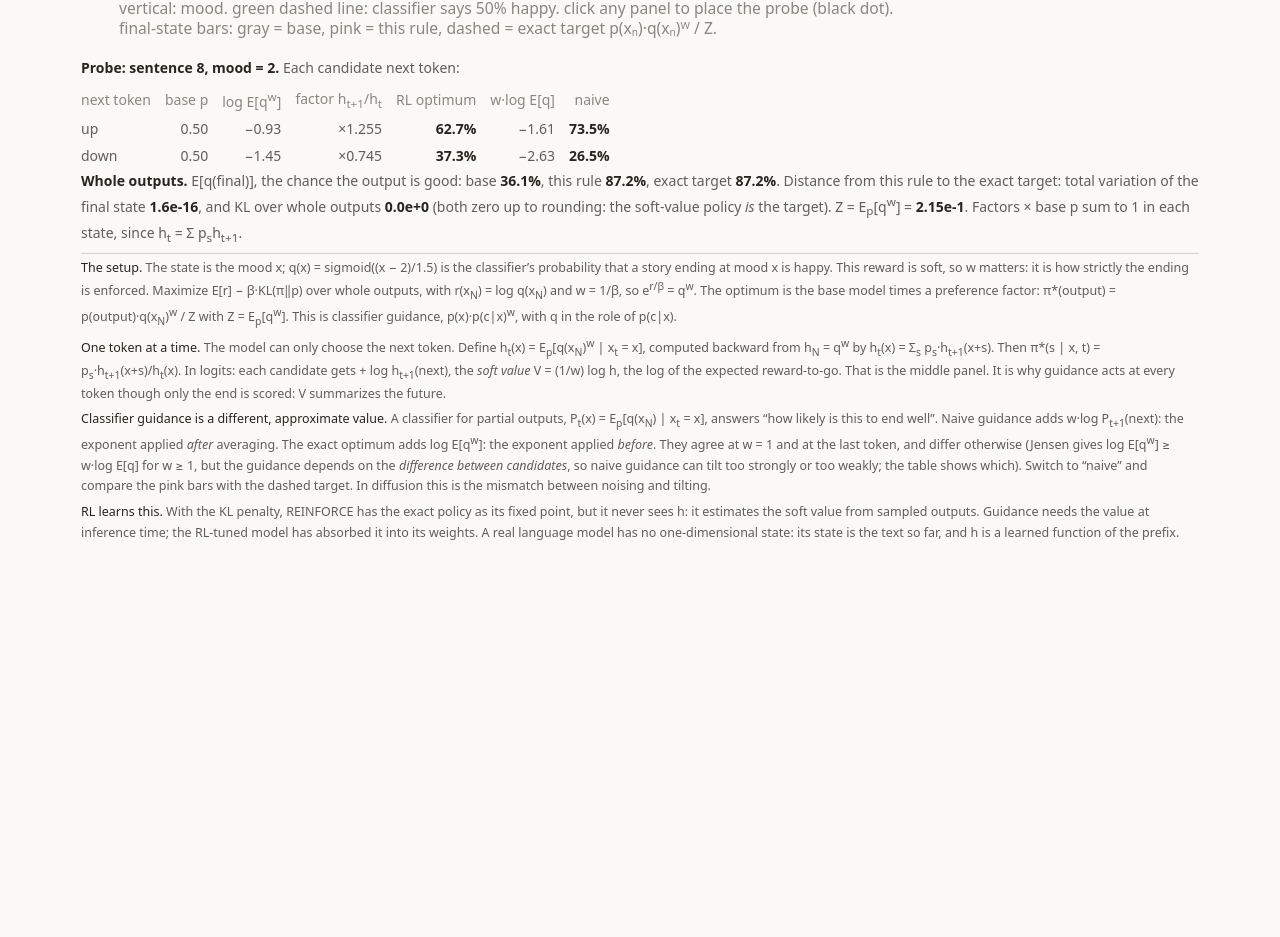
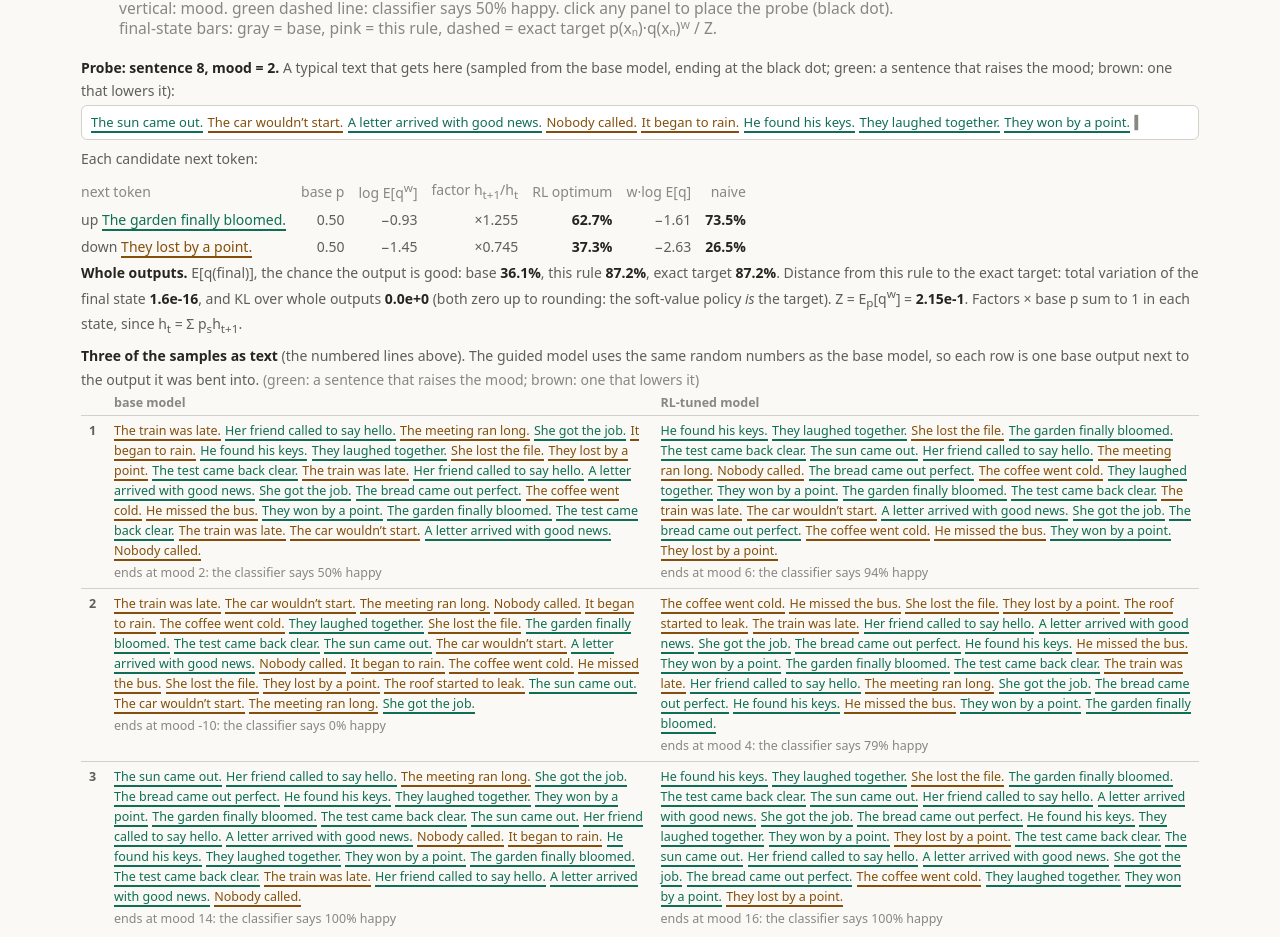
Before and after one commit to CS7150/classdemos, a plain HTML site: page docs/demos/rl/rl-is-guidance.html in a window 1280 px wide. Shown: the part 690-1627 px from the top of the page. Before the commit the page ends 1253 px from the top, so only its background shows below. Drawn offline with Linux system fonts and the light colour scheme.

Commit message:
rl-is-guidance: show the text of the probe and of three sample rollouts
The black dot now comes with a typical text that arrives at it, each candidate
next token shows an example phrase, and three numbered rollouts are written out
as text, base model next to the guided model (same random numbers).

Co-Authored-By: Claude Sonnet 5.5 <noreply@anthropic.com>

```diff
--- a/docs/demos/rl/rl-is-guidance.html
+++ b/docs/demos/rl/rl-is-guidance.html
@@ -24,6 +24,17 @@ label.cb{font-size:12.5px}
 .cap div+div{margin-top:5px}
 .nav{display:flex;align-items:baseline;gap:10px}
 svg text{font-family:inherit}
+.txt{background:var(--surface);border:1px solid var(--border);border-radius:6px;padding:6px 9px;margin:3px 0 7px;line-height:1.65;font-size:13px}
+.txt.mono{font-family:ui-monospace,Menlo,Consolas,monospace;font-size:12.5px}
+.txt .cur{color:var(--text-muted)}
+.tk{border-bottom:2px solid currentColor;margin-right:1px}
+.ro{width:100%;border-collapse:collapse;font-size:12.5px;line-height:1.6;table-layout:fixed}
+.ro th{text-align:left;font-weight:600;padding:2px 8px;color:var(--text-muted)}
+.ro td{vertical-align:top;padding:5px 8px;border-top:1px solid var(--border)}
+.ro th:first-child,.ro td.n{width:2em}
+.ro td.n{font-weight:700}
+.ro .fin{display:block;color:var(--text-muted);margin-top:2px}
+.ro .mono{font-family:ui-monospace,Menlo,Consolas,monospace}
 </style>
 </head>
 <body>
@@ -48,6 +59,7 @@ svg text{font-family:inherit}
 </svg>
 
 <div class="rd" id="readout"></div>
+<div class="rd" id="rollouts"></div>
 <div class="cap" id="caption"></div>
 
 <script>
@@ -73,13 +85,37 @@ var SC={
   intro:'A program has 16 tokens: &ldquo;(&rdquo; (probability .35), &ldquo;)&rdquo; (.35) or some other token (.30): that is the base code model. It only counts as valid if the brackets balance: never close one that is not open, and end with none open. Guidance steers every token so that the program can still be completed validly.',
   setup:'The state is the number of open brackets. A program is dead the moment the count goes below zero, and valid only if it ends at zero. The reward is hard: q is 0 or 1, so q<sup>w</sup> = q for every w &gt; 0 and the RL optimum does not depend on w at all. It is exactly the base model <em>conditioned on being valid</em>, which is what constrained decoding computes. Naive guidance with w &ne; 1 is then simply wrong.'}
 };
-var SK='mood',S=SC[SK],N,MS,OFF,W,WV=3,LH,LP,MODE='exact',PR={t:8,x:2},UU=[],NP=40,REACH,SEED=5;
+/* ---------- concrete text for each token: one pool of phrases per kind of step ---------- */
+var WORDS={
+ mood:[['The sun came out.','She got the job.','They laughed together.','The test came back clear.','A letter arrived with good news.','He found his keys.','The garden finally bloomed.','Her friend called to say hello.','The bread came out perfect.','They won by a point.'],
+       ['The car wouldn\u2019t start.','It began to rain.','She lost the file.','The train was late.','Nobody called.','He missed the bus.','The roof started to leak.','The meeting ran long.','The coffee went cold.','They lost by a point.']],
+ poem:[['sky','moon','green','slow','night','cold','bright','soft'],
+       ['water','silent','morning','river','golden','shadow','window','winter'],
+       ['memory','tomorrow','forever','wandering','beautiful','remember','delicate','melody']],
+ code:[['('],[')'],['x','+','foo','1','y','*','len','2']]};
+var TCOL={mood:['var(--green-ink)','var(--warm-ink)'],poem:['var(--blue-ink)','var(--warm-ink)','var(--green-ink)'],code:['var(--pink-ink)','var(--pink-ink)','var(--text-secondary)']};
+var LEG={mood:'green: a sentence that raises the mood; brown: one that lowers it',poem:'blue: 1-syllable word; brown: 2 syllables; green: 3 syllables',code:'pink: a bracket; gray: any other token'};
+function phr(j,t,salt){var pool=WORDS[SK][j];return pool[(t*7+j*3+salt*5)%pool.length];}
+function toks(idx,salt){return idx.map(function(j,t){return '<span class="tk" style="color:'+TCOL[SK][j]+'">'+phr(j,t,salt)+'</span>';}).join(' ');}
+function finalText(x,dead){
+ if(SK==='mood')return 'ends at mood '+x+': the classifier says '+Math.round(100*qv(x))+'% happy';
+ if(SK==='poem')return x+' syllables'+(x===10?' \u2713 exactly ten':' (target 10)');
+ return dead||x!==0?'not balanced \u2717':'balanced \u2713';}
+function stepIdx(p){var o=[];for(var t=0;t<p.length-1;t++){var dx=p[t+1]-p[t],j=0;for(var k=0;k<S.steps.length;k++)if(S.steps[k][0]===dx){j=k;break;}o.push(j);}return o;}
+var FW=[];
+function buildFW(){FW=[{0:1}];for(var t=0;t<N;t++){var nx={};Object.keys(FW[t]).forEach(function(xs){var x=+xs,m=FW[t][xs];if(S.dead(x))return;S.steps.forEach(function(s){nx[x+s[0]]=(nx[x+s[0]]||0)+m*s[1];});});FW.push(nx);}}
+// a typical valid text that arrives at the probe: sample the path backward from (t, x) under the base model
+function prefixSteps(t,x){var r=rngFn(9001+t*131+(x+60)*17),idx=[],cx=x;
+ for(var tt=t;tt>0;tt--){var opts=[],tot=0;S.steps.forEach(function(s,j){var px=cx-s[0],f=(FW[tt-1][px]||0);if(f>0&&!S.dead(px)){var w=s[1]*f;opts.push([j,w]);tot+=w;}});
+  if(!tot)break;var u=r()*tot,j2=opts[0][0];for(var k=0;k<opts.length;k++){if(u<opts[k][1]){j2=opts[k][0];break;}u-=opts[k][1];}idx.unshift(j2);cx-=S.steps[j2][0];}
+ return idx;}
+var SK='mood',S=SC[SK],N,MS,OFF,W,WV=3,LH,LP,MODE='exact',PR={t:8,x:2},UU=[],NP=40,NSHOW=3,REACH,SEED=5;
 function $(id){return document.getElementById(id);}
 function lse(a,b){var m=Math.max(a,b);return m+Math.log(Math.exp(a-m)+Math.exp(b-m));}
 function I(x){return x+OFF;}
 function init(){S=SC[SK];N=S.N;MS=Math.max.apply(null,S.steps.map(function(s){return Math.abs(s[0]);}));OFF=MS*(N+2);W=2*OFF+1;
  REACH=[];var cur={0:1};REACH.push(Object.keys(cur).map(Number));for(var t=0;t<N;t++){var nx={};Object.keys(cur).forEach(function(x){S.steps.forEach(function(s){nx[+x+s[0]]=1;});});cur=nx;REACH.push(Object.keys(cur).map(Number));}
- var tmid=Math.min(N-2,8);PR=SK==='mood'?{t:8,x:2}:SK==='poem'?{t:3,x:5}:{t:6,x:2};}
+ var tmid=Math.min(N-2,8);PR=SK==='mood'?{t:8,x:2}:SK==='poem'?{t:3,x:5}:{t:6,x:2};buildFW();}
 // L[t][i] = log E_p[ q(x_N)^k | x_t = i-OFF ]  by  h_t(x) = sum_s p_s h_{t+1}(x+s),  h_N = q^k;  a dead state has h = 0
 function backward(k){var L=[],last=[],i;for(i=0;i<W;i++){var x=i-OFF;last[i]=S.dead(x)?DEAD:k*S.q(x);}L[N]=last;
  for(var t=N-1;t>=0;t--){var row=[],nx=L[t+1];for(i=0;i<W;i++){var x=i-OFF;if(S.dead(x)){row[i]=DEAD;continue;}var acc=null;S.steps.forEach(function(s){var v=Math.log(s[1])+nx[Math.max(0,Math.min(W-1,i+s[0]))];acc=acc===null?v:lse(acc,v);});row[i]=acc;}L[t]=row;}return L;}
@@ -114,9 +150,11 @@ function hist(i,dists,maxp){var s='',x0=PX[i]+PW+4,h=S.cell/2;
  dists.forEach(function(D){var d=D.d;if(D.fill){for(var x=Math.ceil(S.ylo);x<=S.yhi;x++){var p=d[I(x)];if(p>1e-12)s+='<rect x="'+x0+'" y="'+my(x+h).toFixed(1)+'" width="'+(p/maxp*36).toFixed(1)+'" height="'+(my(x-h)-my(x+h)).toFixed(1)+'" fill="'+D.fill+'" opacity="'+(D.op||.8)+'"/>';}}
   else{var pts='';for(var x=Math.ceil(S.ylo);x<=S.yhi;x++){var p=d[I(x)];if(p>1e-12||pts)pts+=(pts?'L':'M')+(x0+p/maxp*36).toFixed(1)+' '+my(x).toFixed(1);}s+='<path d="'+pts+'" fill="none" stroke="'+D.stroke+'" stroke-width="1.6" stroke-dasharray="3 2"/>';}});
  return s;}
-function pathsSvg(i,fn){var s='';for(var k=0;k<NP;k++){var p=path(k,fn),d='';p.forEach(function(x,t){d+=(t?'L':'M')+tx(i,t).toFixed(1)+' '+my(x).toFixed(1);});
- var g=ok(p[N])&&!p.some(function(x){return S.dead(x);});
- s+='<path d="'+d+'" fill="none" stroke="'+(g?COLP:COLB)+'" stroke-width="1.3" opacity="'+(g?.75:.4)+'"/>';}return s;}
+function pathsSvg(i,fn){var s='',lab='';for(var k=0;k<NP;k++){var p=path(k,fn),d='';p.forEach(function(x,t){d+=(t?'L':'M')+tx(i,t).toFixed(1)+' '+my(x).toFixed(1);});
+ var g=ok(p[N])&&!p.some(function(x){return S.dead(x);}),hl=k<NSHOW;
+ s+='<path d="'+d+'" fill="none" stroke="'+(g?COLP:COLB)+'" stroke-width="'+(hl?2.6:1.3)+'" opacity="'+(hl?1:(g?.75:.4))+'"/>';
+ if(hl){var ex=tx(i,N)+7,ey=my(p[N]);lab+='<circle cx="'+ex.toFixed(1)+'" cy="'+ey.toFixed(1)+'" r="7.5" fill="var(--surface)" stroke="'+(g?COLP:COLB)+'" stroke-width="1.6"/><text x="'+ex.toFixed(1)+'" y="'+(ey+4).toFixed(1)+'" text-anchor="middle" font-size="10.5" font-weight="700" fill="'+INK+'">'+(k+1)+'</text>';}}
+ return s+lab;}
 function arrowSvg(x0,y0,x1,y1,col){var dx=x1-x0,dy=y1-y0,L=Math.hypot(dx,dy);if(L<2)return '';var ux=dx/L,uy=dy/L,hl=Math.min(6,L*.5),hw=hl*.5;
  return '<line x1="'+x0.toFixed(1)+'" y1="'+y0.toFixed(1)+'" x2="'+(x1-ux*hl*.6).toFixed(1)+'" y2="'+(y1-uy*hl*.6).toFixed(1)+'" stroke="'+col+'" stroke-width="1"/><polygon points="'+x1.toFixed(1)+','+y1.toFixed(1)+' '+(x1-ux*hl+uy*hw).toFixed(1)+','+(y1-uy*hl-ux*hw).toFixed(1)+' '+(x1-ux*hl-uy*hw).toFixed(1)+','+(y1-uy*hl+ux*hw).toFixed(1)+'" fill="'+col+'"/>';}
 function fv(v){return v<-500?'&minus;&infin;':v.toFixed(2).replace('-','&minus;');}
@@ -143,15 +181,19 @@ function draw(){
 
  // ---- readout: the arithmetic of the probe ----
  var t0=pt.t,x0=pt.x,hC=LH[t0][I(x0)],pe=stepP(t0,x0,'exact'),pn=stepP(t0,x0,'naive'),rd='';
- rd+='<b>Probe: '+S.unit+' '+t0+', '+S.state+' = '+x0+'.</b> Each candidate next token:<br>';
+ rd+='<b>Probe: '+S.unit+' '+t0+', '+S.state+' = '+x0+'.</b> A typical text that gets here (sampled from the base model, ending at the black dot; '+LEG[SK]+'):<div class="txt'+(SK==='code'?' mono':'')+'">'+(t0>0?toks(prefixSteps(t0,x0),0)+' ':'<span class="cur">(empty so far)</span> ')+'<span class="cur">\u258d</span></div>Each candidate next token:<br>';
  rd+='<table class="bt"><tr><th style="text-align:left">next token</th><th>base p</th><th>log E[q<sup>w</sup>]</th><th>factor h<sub>t+1</sub>/h<sub>t</sub></th><th>RL optimum</th><th>w&middot;log E[q]</th><th>naive</th></tr>';
  S.steps.forEach(function(st,j){var lh=LH[t0+1][I(x0+st[0])],f=Math.exp(lh-hC);
-  rd+='<tr><td style="text-align:left">'+st[2]+'</td><td>'+st[1].toFixed(2)+'</td><td>'+fv(lh)+'</td><td>&times;'+(lh<-500?'0':f.toFixed(3))+'</td><td><b>'+(100*pe[j]).toFixed(1)+'%</b></td><td>'+fv(WV*LP[t0+1][I(x0+st[0])])+'</td><td><b>'+(100*pn[j]).toFixed(1)+'%</b></td></tr>';});
+  rd+='<tr><td style="text-align:left">'+st[2]+' <span class="tk" style="color:'+TCOL[SK][j]+'">'+phr(j,t0,0)+'</span></td><td>'+st[1].toFixed(2)+'</td><td>'+fv(lh)+'</td><td>&times;'+(lh<-500?'0':f.toFixed(3))+'</td><td><b>'+(100*pe[j]).toFixed(1)+'%</b></td><td>'+fv(WV*LP[t0+1][I(x0+st[0])])+'</td><td><b>'+(100*pn[j]).toFixed(1)+'%</b></td></tr>';});
  rd+='</table>';
  var eb=mean(base,qv),eg=mean(gd,qv),et=mean(tgt.d,qv);
  rd+='<b>Whole outputs.</b> E[q(final)], the chance the output is good: base <b class="num">'+(100*eb).toFixed(1)+'%</b>, this rule <b class="num">'+(100*eg).toFixed(1)+'%</b>, exact target <b class="num">'+(100*et).toFixed(1)+'%</b>. Distance from this rule to the exact target: total variation of the final state <b class="num">'+tv(gd,tgt.d).toExponential(1)+'</b>, and KL over whole outputs <b class="num">'+pathKL(MODE).toExponential(1)+'</b>'+(MODE==='exact'?' (both zero up to rounding: the soft-value policy <em>is</em> the target)':'')+'. Z = E<sub>p</sub>[q<sup>w</sup>] = <b class="num">'+tgt.Z.toExponential(2)+'</b>. Factors &times; base p sum to 1 in each state, since h<sub>t</sub> = &Sigma; p<sub>s</sub>h<sub>t+1</sub>.';
  $('readout').innerHTML=rd;
+ renderRollouts(guided);
 }
+function renderRollouts(guided){var h='<b>Three of the samples as text</b> (the numbered lines above). The guided model uses the same random numbers as the base model, so each row is one base output next to the output it was bent into. <span style="color:var(--text-muted)">('+LEG[SK]+')</span><table class="ro"><tr><th></th><th>base model</th><th>'+(MODE==="naive"?'naive guidance':'RL-tuned model')+'</th></tr>';
+ for(var k=0;k<NSHOW;k++){h+='<tr><td class="n">'+(k+1)+'</td>';[baseP,guided].forEach(function(fn,c){var p=path(k,fn),dead=p.some(function(x){return S.dead(x);});h+='<td'+(SK==='code'?' class="mono"':'')+'>'+toks(stepIdx(p),c?1:0)+'<span class="fin">'+finalText(p[N],dead)+'</span></td>';});h+='</tr>';}
+ $('rollouts').innerHTML=h+'</table>';}
 function caption(){$('caption').innerHTML=
  '<div><b>The setup.</b> '+S.setup+' Maximize E[r] &minus; &beta;&middot;KL(&pi;&#8214;p) over whole outputs, with r(x<sub>N</sub>) = log q(x<sub>N</sub>) and w = 1/&beta;, so e<sup>r/&beta;</sup> = q<sup>w</sup>. The optimum is the base model times a preference factor: &pi;*(output) = p(output)&middot;q(x<sub>N</sub>)<sup>w</sup> / Z with Z = E<sub>p</sub>[q<sup>w</sup>]. This is classifier guidance, p(x)&middot;p(c|x)<sup>w</sup>, with q in the role of p(c|x).</div>'+
  '<div><b>One token at a time.</b> The model can only choose the next token. Define h<sub>t</sub>(x) = E<sub>p</sub>[q(x<sub>N</sub>)<sup>w</sup> | x<sub>t</sub> = x], computed backward from h<sub>N</sub> = q<sup>w</sup> by h<sub>t</sub>(x) = &Sigma;<sub>s</sub> p<sub>s</sub>&middot;h<sub>t+1</sub>(x+s). Then &pi;*(s | x, t) = p<sub>s</sub>&middot;h<sub>t+1</sub>(x+s)/h<sub>t</sub>(x). In logits: each candidate gets + log h<sub>t+1</sub>(next), the <em>soft value</em> V = (1/w) log h, the log of the expected reward-to-go. That is the middle panel. It is why guidance acts at every token though only the end is scored: V summarizes the future.</div>'+
```
